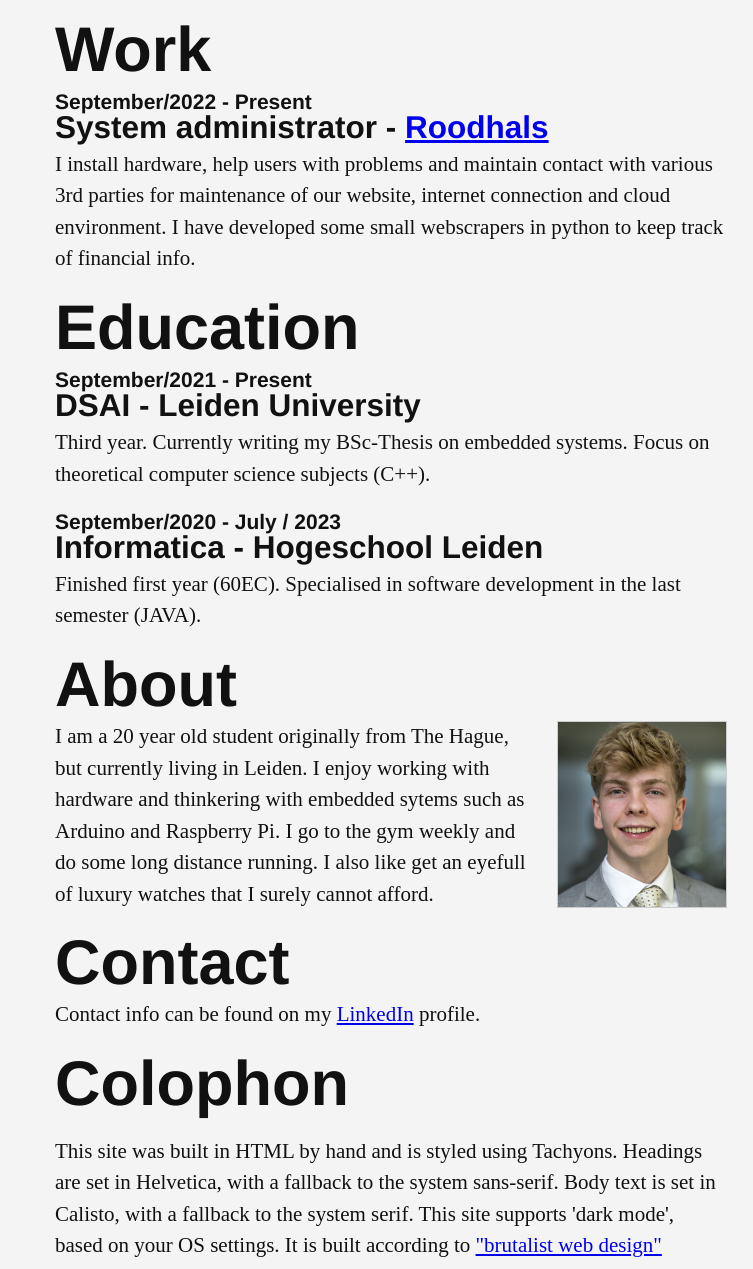
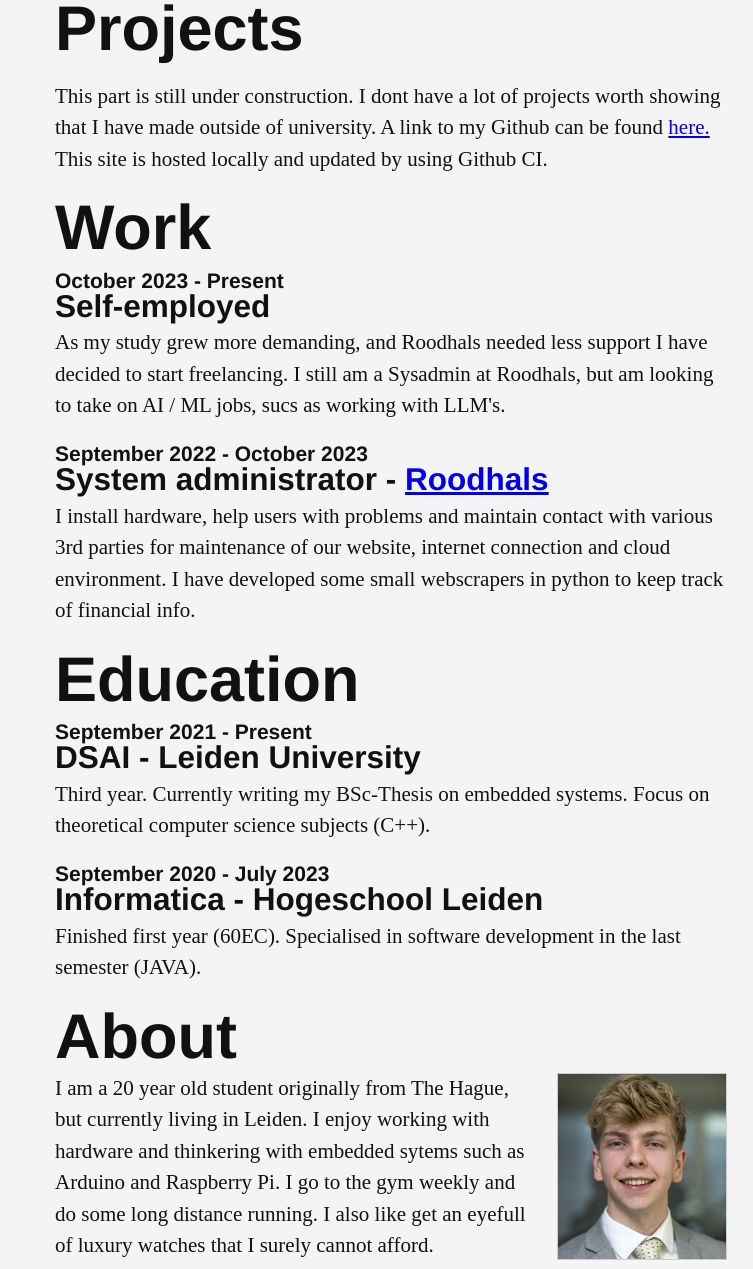
Before and after one commit to JorisAlkema/Website, a website: page index.html in a window 1280 px wide. Shown: the part 755-2024 px from the top of the page, without its empty margins (249-1002 px from the left). Drawn offline with nearby package versions, Linux system fonts and the light colour scheme.

Commit message:
small changes to index

```diff
--- a/index.html
+++ b/index.html
@@ -4,14 +4,14 @@
   <meta name="viewport" content="width=device-width, initial-scale=1">
   <link rel="stylesheet" href="node_modules/tachyons/css/tachyons.css"/>
   <link rel="stylesheet" href="css/darkmode.css">
-  <link rel="icon" type="image/x-icon" href="/images/favicon.ico">
+  <link rel="icon" type="image/x-icon" href="images/favicon.ico">
   <head>
     <title>Joris Duurt Cornelis Alkema</title>
   </head>
   <body class="bg-near-white near-black"></body>
   <div class ="pa3 center measure-wide lh-copy">
     <header class="bb b--silver mb3 helvetica">
-      <h1 class="f-subheadline-ns f1 lh-solid  mt0 mb3">
+      <h1 class="f-headline-ns f1 lh-solid  mt0 mb3">
         <small class="f2-ns f3 lh-solid db">AI / ML Engineer</small>
         Joris Alkema
       </h1>
@@ -45,26 +45,28 @@
     <section>
       <a name="projects"></a>
       <h2 class="f1-ns f3 lh-solid mt3 mb0 helvetica">Projects</h2>
-      <p>This part is still under construction. I dont have a lot of projects worth showing that I have made outside of university. A link to my github can be found <a href="https://github.com/JorisAlkema"> here.</a></p>
+      <p>This part is still under construction. I dont have a lot of projects worth showing that I have made outside of university. A link to my Github can be found <a href="https://github.com/JorisAlkema"> here.</a> This site is hosted locally and updated by using Github CI.</p>
     </section>
     <section>
-      <a name="work"></a>
+    <a name="work"></a>
     <h2 class="f1-ns f3 lh-solid mt3 mb0 helvetica">Work</h2>
-    <h3 class="f3-ns f5 lh-solid mt2 mb1 helvetica"><small class="f5-ns f6 lh-solid mb0 db">September/2022 - Present </small> System administrator - <a href="https://www.roodhals.com/"> Roodhals</a></h3>
+    <h3 class="f3-ns f5 lh-solid mt2 mb1 helvetica"><small class="f5-ns f6 lh-solid mb0 db">October 2023 - Present </small>Self-employed</h3>
+    <p class="mt1">As my study grew more demanding, and Roodhals needed less support I have decided to start freelancing. I still am a Sysadmin at Roodhals, but am looking to take on AI / ML jobs, sucs as working with LLM's. </p>
+    <h3 class="f3-ns f5 lh-solid mt2 mb1 helvetica"><small class="f5-ns f6 lh-solid mb0 db">September 2022 - October 2023 </small> System administrator - <a href="https://www.roodhals.com/"> Roodhals</a></h3>
     <p class="mt1">I install hardware, help users with problems and maintain contact with various 3rd parties for maintenance of our website, internet connection and cloud environment. I have developed some small webscrapers in python to keep track of financial info. </p>
     </section>
     <section>
       <a name="education"></a>
     <h2 class="f1-ns f3 lh-solid mt3 mb0 helvetica">Education</h2>
-    <h3 class="f3-ns f5 lh-solid mt2 mb1 helvetica"><small class="f5-ns f6 lh-solid mb0 db">September/2021 - Present </small>DSAI - Leiden University</h3>
+    <h3 class="f3-ns f5 lh-solid mt2 mb1 helvetica"><small class="f5-ns f6 lh-solid mb0 db">September 2021 - Present </small>DSAI - Leiden University</h3>
     <p class="mt1"> Third year. Currently writing my BSc-Thesis on embedded systems. Focus on theoretical computer science subjects (C++).  </p>
-    <h3 class="f3-ns f5 lh-solid mt2 mb0 helvetica"><small class="f5-ns f6 lh-solid mb0 db">September/2020 - July / 2023 </small>Informatica - Hogeschool Leiden</h3>
+    <h3 class="f3-ns f5 lh-solid mt2 mb0 helvetica"><small class="f5-ns f6 lh-solid mb0 db">September 2020 - July 2023 </small>Informatica - Hogeschool Leiden</h3>
     <p class="mt1"> Finished first year (60EC). Specialised in software development in the last semester (JAVA). </p>
     </section>
     <section>
       <a name="about"></a>
     <h2 class="f1-ns f3 lh-solid mt3 mb0 helvetica">About</h2>
-    <img class="db ml3 mb2 fr w-25 mt1 ml0 ba b--moon-gray" src ="/images/joris.jpg">
+    <img class="db ml3 mb2 fr w-25 mt1 ml0 ba b--moon-gray" src ="images/joris.jpg">
     <p class="mt1"> I am a 20 year old student originally from The Hague, but currently living in Leiden. I enjoy working with hardware and thinkering with embedded sytems such as Arduino and Raspberry Pi. I go to the gym weekly and do some long distance running. I also like get an eyefull of luxury watches that I surely cannot afford.</p>
     </section>
     <section>
@@ -78,7 +80,7 @@
     <h2 class="f1-ns f3 lh-solid mt3 mb0 helvetica">Colophon</h2>
     <p>
       This site was built in HTML by hand and is styled using Tachyons. Headings are set in Helvetica, with a fallback to the system sans-serif. Body text is set in Calisto, with a fallback to the system serif. This site supports 'dark mode', based on your OS settings.
-      It is built according to <a href="https://brutalist-web.design/">"brutalist web design"</a> principles, by David Copeland.
+      It's built according to <a href="https://brutalist-web.design/">"brutalist web design"</a> principles, by David Copeland.
     </p>
     </section>
   </main>
```
